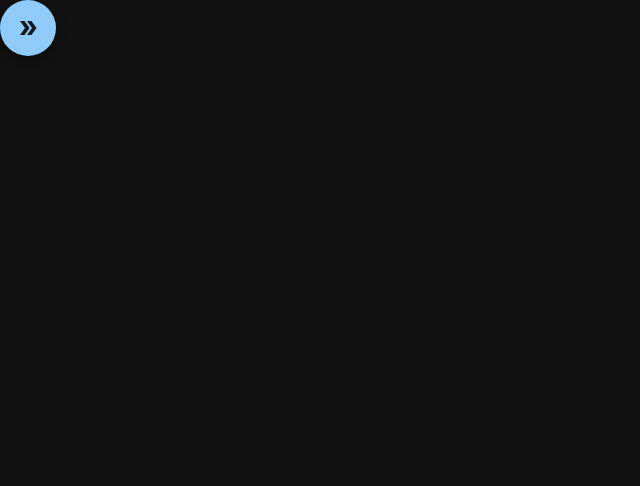
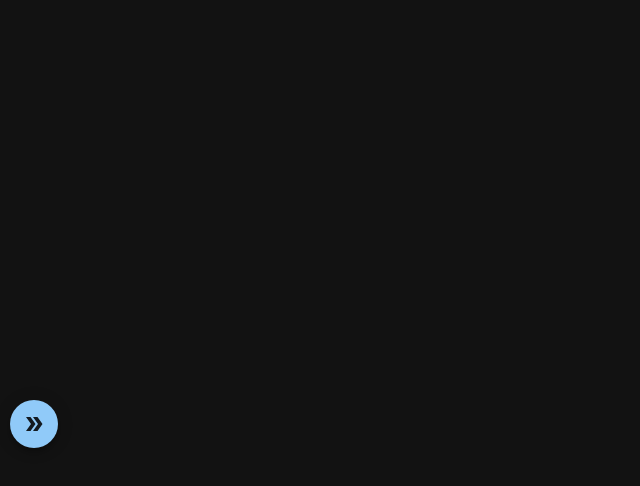
Before and after one commit to DavidKrtolica/art_repo, a React (Create React App) app: page / in a window 1280 px wide. Shown: the top 486 px of the page, without its empty margins (0-640 px from the left). Built offline with nearby package versions, Linux system fonts and the light colour scheme.

Commit message:
Added sidebar Navigation component

```diff
--- a/package.json
+++ b/package.json
@@ -14,6 +14,7 @@
     "@types/node": "^16.11.60",
     "@types/react": "^18.0.21",
     "@types/react-dom": "^18.0.6",
+    "prettier": "^2.7.1",
     "react": "^18.2.0",
     "react-dom": "^18.2.0",
     "react-scripts": "^5.0.1",
--- a/src/App.tsx
+++ b/src/App.tsx
@@ -1,20 +1,22 @@
-import React, { FC } from "react";
-import { ThemeProvider, createTheme } from "@mui/material/styles";
-import CssBaseline from "@mui/material/CssBaseline";
-import Navigation from "./components/Navigation";
+import { FC } from 'react'
+import { ThemeProvider, createTheme } from '@mui/material/styles'
+import CssBaseline from '@mui/material/CssBaseline'
+import Navigation from './components/Navigation'
 const darkTheme = createTheme({
   palette: {
-    mode: "dark",
+    mode: 'dark',
   },
-});
+})
 
-const App = () => {
+const App: FC<{}> = () => {
   return (
-    <ThemeProvider theme={darkTheme}>
-      <CssBaseline />
-      <Navigation />
-    </ThemeProvider>
-  );
-};
+    <>
+      <ThemeProvider theme={darkTheme}>
+        <CssBaseline />
+        <Navigation />
+      </ThemeProvider>
+    </>
+  )
+}
 
-export default App;
+export default App
--- a/src/components/Navigation.tsx
+++ b/src/components/Navigation.tsx
@@ -1,13 +1,82 @@
-import React from "react";
-import { Fab } from "@mui/material";
-import DoubleArrowIcon from "@mui/icons-material/DoubleArrow";
+import { FC, useState, MouseEvent, KeyboardEvent, ReactNode } from 'react'
+import {
+  Fab,
+  Drawer,
+  List,
+  ListItem,
+  Box,
+  ListItemIcon,
+  ListItemButton,
+  ListItemText,
+} from '@mui/material'
+import DoubleArrowIcon from '@mui/icons-material/DoubleArrow'
+import ColorLensIcon from '@mui/icons-material/ColorLens'
+import AccountBoxIcon from '@mui/icons-material/AccountBox'
+import LoginIcon from '@mui/icons-material/Login'
+import AppRegistrationIcon from '@mui/icons-material/AppRegistration'
 
-const Navigation = () => {
+const Navigation: FC<{}> = () => {
+  const anchor = 'left'
+
+  const menuSections: { name: string; icon: ReactNode }[] = [
+    {
+      name: 'Artwork Gallery',
+      icon: <ColorLensIcon />,
+    },
+    { name: 'Artist Roster', icon: <AccountBoxIcon /> },
+    { name: 'Log In', icon: <LoginIcon /> },
+    { name: 'Register', icon: <AppRegistrationIcon /> },
+  ]
+
+  const [open, setOpen] = useState(false)
+  const toggleDrawer =
+    (open: boolean) => (event: MouseEvent | KeyboardEvent) => {
+      if (
+        event.type === 'keydown' &&
+        ((event as KeyboardEvent).key === 'Tab' ||
+          (event as KeyboardEvent).key === 'Shift')
+      ) {
+        return
+      }
+
+      setOpen(open)
+    }
+
   return (
-    <Fab color="primary">
-      <DoubleArrowIcon />
-    </Fab>
-  );
-};
+    <>
+      <Fab
+        color="primary"
+        size="medium"
+        onClick={toggleDrawer(true)}
+        sx={{
+          position: 'fixed',
+          top: '50%',
+          left: 10,
+        }}
+      >
+        <DoubleArrowIcon />
+      </Fab>
+      <Drawer anchor={anchor} open={open} onClose={toggleDrawer(false)}>
+        <Box
+          sx={{ width: 250 }}
+          role="presentation"
+          onClick={toggleDrawer(false)}
+          onKeyDown={toggleDrawer(false)}
+        >
+          <List>
+            {menuSections.map((section) => (
+              <ListItem key={section.name} disablePadding>
+                <ListItemButton>
+                  <ListItemIcon>{section.icon}</ListItemIcon>
+                  <ListItemText primary={section.name} />
+                </ListItemButton>
+              </ListItem>
+            ))}
+          </List>
+        </Box>
+      </Drawer>
+    </>
+  )
+}
 
-export default Navigation;
+export default Navigation
```
Also changed, not shown: src/index.tsx (+6 -8 lines), tsconfig.json (+6 -9 lines), 2 other files (tests, documents, lock files or other folders).
